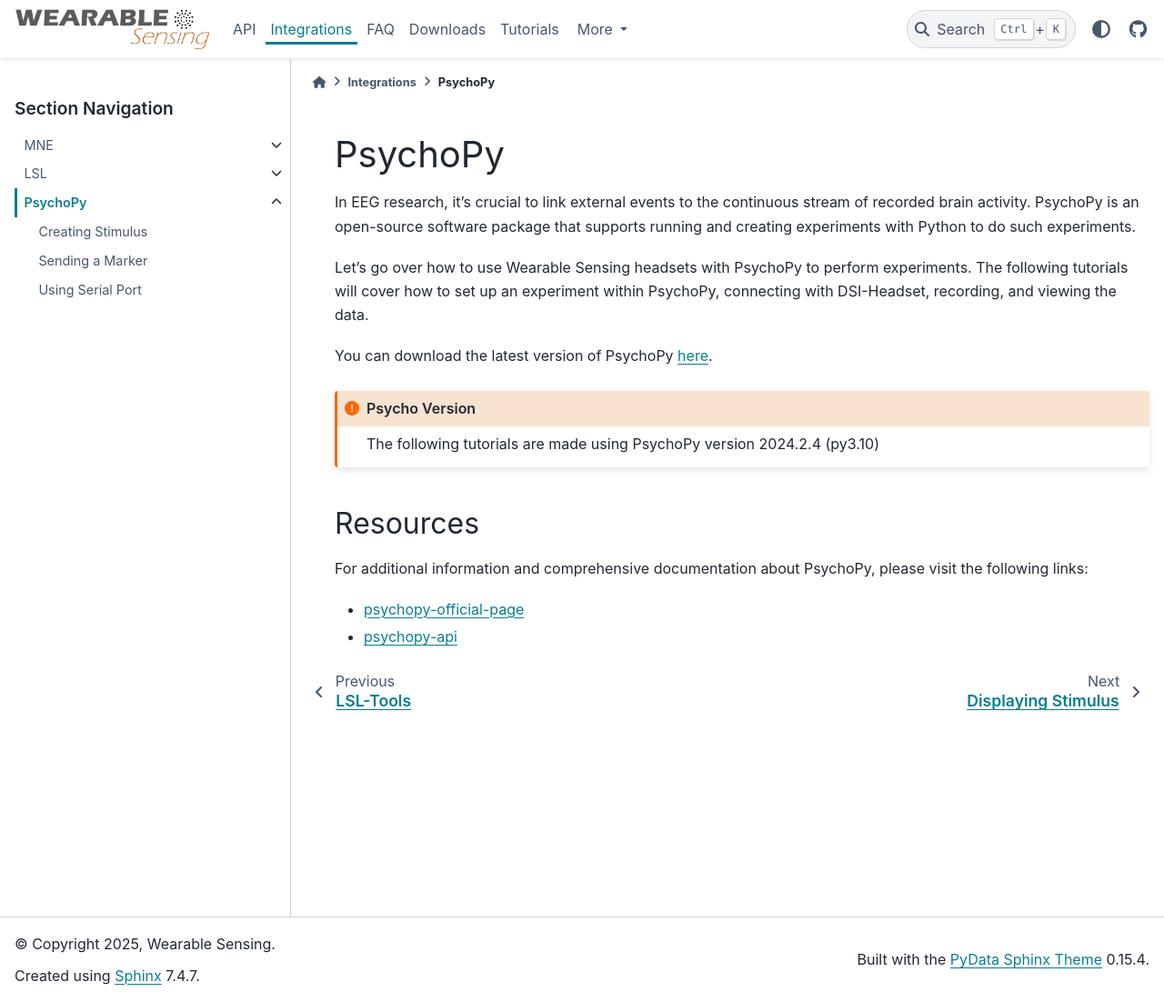
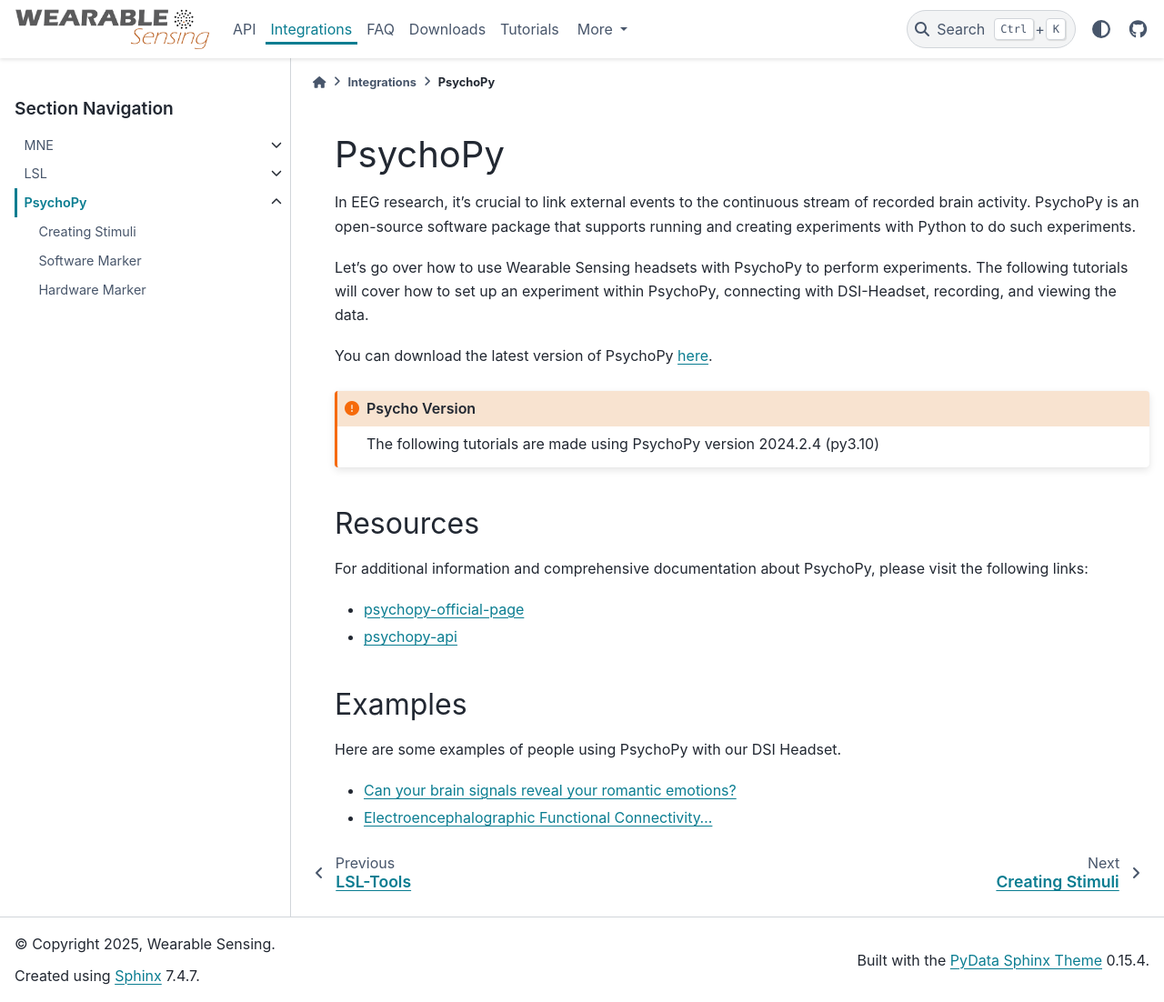
Before and after one commit to WearableSensing/wiki, a Sphinx documentation site: the page built from docs/examples/psychopy/index.md, in a window 1280 px wide and 1102 px high. Shown: the whole window at 91% size. Built offline with Sphinx 7.4.7 and the PyData theme 0.15.4, drawn with Linux system fonts in a browser that asks for light colours.

Commit message:
Update psychopy

````diff
--- a/docs/examples/psychopy/index.md
+++ b/docs/examples/psychopy/index.md
@@ -2,9 +2,9 @@
 
 ```{toctree}
 :hidden:
-Creating Stimulus <stimulus>
-Sending a Marker <marker>
-Using Serial Port <serial>
+Creating Stimuli <stimulus>
+Software Marker <marker>
+Hardware Marker <serial>
 ```
 
 In EEG research, it's crucial to link external events to the continuous stream of recorded brain activity. PsychoPy is an open-source software package that supports running and creating experiments with Python to do such experiments.
@@ -25,3 +25,10 @@
 
 * [psychopy-official-page](https://www.psychopy.org/)
 * [psychopy-api](https://www.psychopy.org/api/index.html)
+
+## Examples
+
+Here are some examples of people using PsychoPy with our DSI Headset.
+
+* [Can your brain signals reveal your romantic emotions?](https://www.sciencedirect.com/science/article/abs/pii/S0010482525011059)
+* [Electroencephalographic Functional Connectivity...](https://direct.mit.edu/jocn/article-abstract/doi/10.1162/jocn_a_02338/130559/Electroencephalographic-Functional-Connectivity?redirectedFrom=fulltext)
--- a/docs/help/tutorials/hardware.rst
+++ b/docs/help/tutorials/hardware.rst
@@ -32,6 +32,7 @@
 
 ..  youtube:: H6XeFiU_jWw
 
+.. _mmbt-s-trigger-box-setup-with-e-prime:
 
 MMBT-S Trigger Box Setup with E-Prime
 --------------------------------------
````
Also changed, not shown: docs/examples/psychopy/marker.md (+14 -2 lines), docs/examples/psychopy/serial.md (+20 -2 lines), docs/examples/psychopy/stimulus.md (+6 -4 lines), docs/_static/psychopy-cross.png (added), docs/_static/psychopy-load.png (added), docs/_static/psychopy-serial.png (added).
